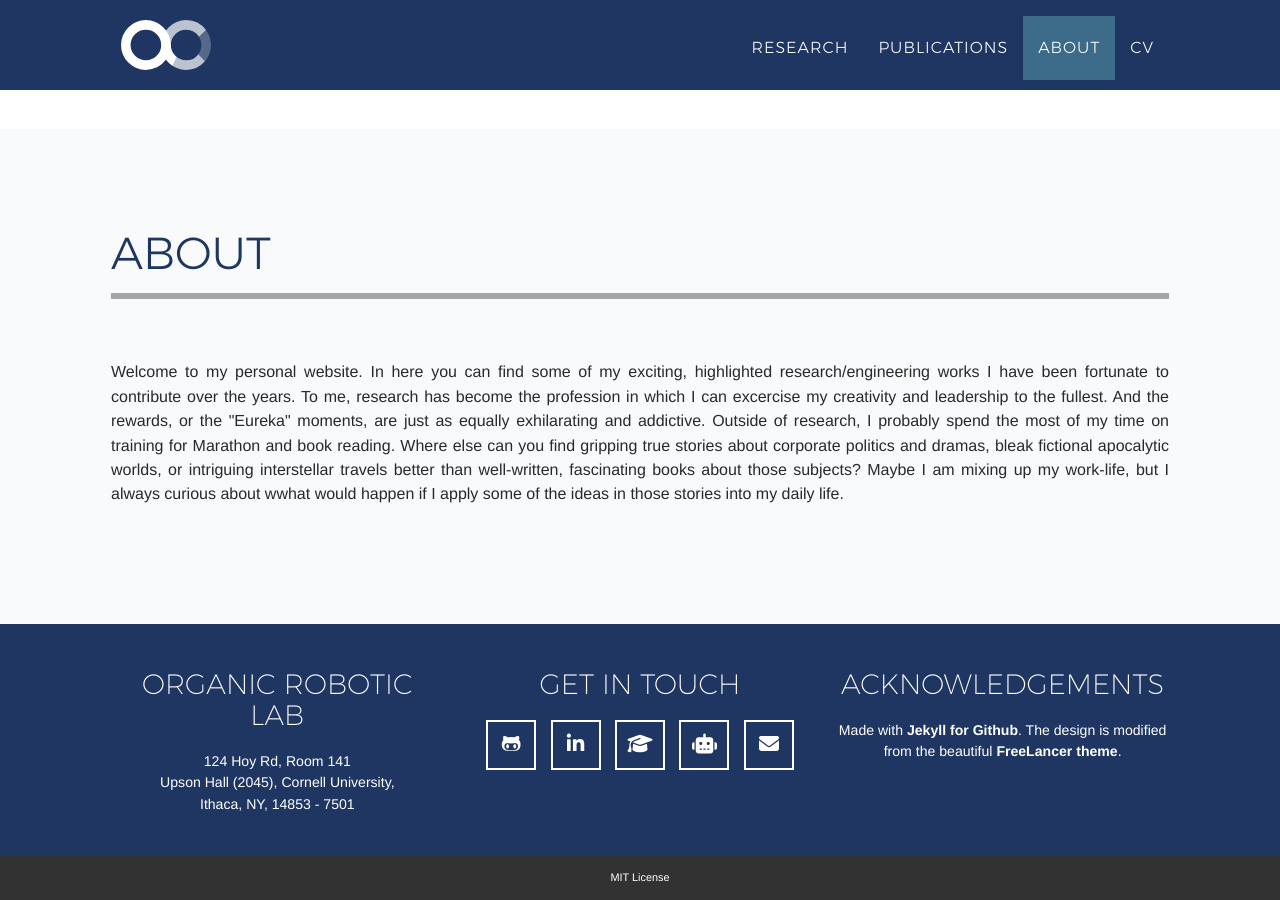
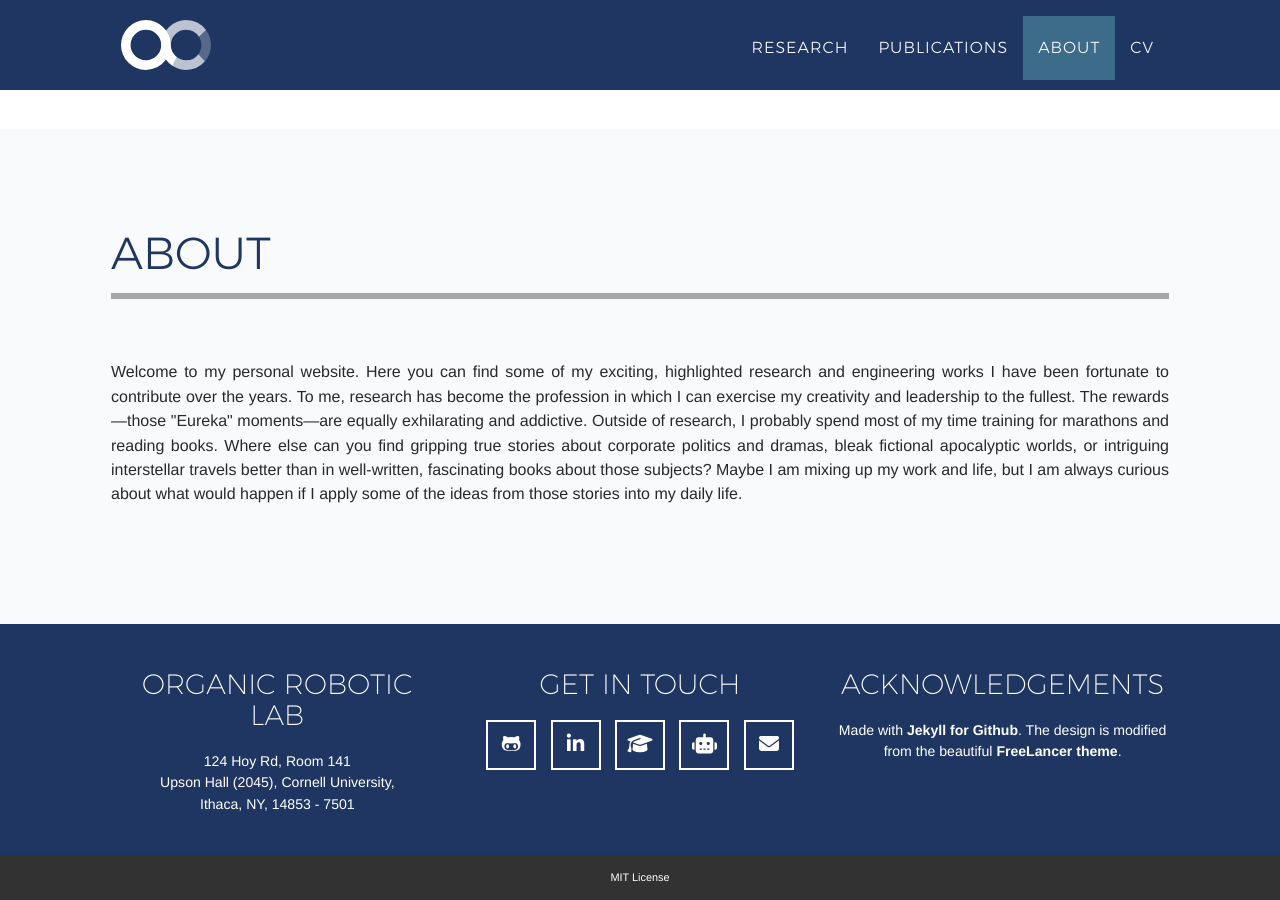
Before and after one commit to KhoiDLy/KhoiDLy.github.io, a Jekyll site: the page built from blog.html, in a window 1280 px wide and 900 px high, scrolled down 1407 px. Built offline with Jekyll 4.4.1, drawn with Linux system fonts in a browser that asks for light colours; nearby versions of some CDN libraries; some web fonts are replaced.

Commit message:
Fix some grammar on the about page

```diff
--- a/_includes/about.html
+++ b/_includes/about.html
@@ -11,9 +11,9 @@
             <div class="row">
                 <div class="col-lg-1"></div>
                 <div class="col-lg-12">
-                    <p>{{ site.description }} In here you can find some of my exciting, highlighted research/engineering works I have been fortunate to contribute over the years. To me, research has become the profession in which I can excercise my creativity and leadership to the fullest. And the rewards, or the "Eureka" moments, are just as equally exhilarating and addictive.
+                    <p>{{ site.description }} Here you can find some of my exciting, highlighted research and engineering works I have been fortunate to contribute over the years. To me, research has become the profession in which I can exercise my creativity and leadership to the fullest. The rewards—those "Eureka" moments—are equally exhilarating and addictive.
 
-                        Outside of research, I probably spend the most of my time on training for Marathon and book reading. Where else can you find gripping true stories about corporate politics and dramas, bleak fictional apocalytic worlds, or intriguing interstellar travels better than well-written, fascinating books about those subjects? Maybe I am mixing up my work-life, but I always curious about wwhat would happen if I apply some of the ideas in those stories into my daily life.
+                        Outside of research, I probably spend most of my time training for marathons and reading books. Where else can you find gripping true stories about corporate politics and dramas, bleak fictional apocalyptic worlds, or intriguing interstellar travels better than in well-written, fascinating books about those subjects? Maybe I am mixing up my work and life, but I am always curious about what would happen if I apply some of the ideas from those stories into my daily life.
                     </p>
                 </div>
                 <!-- <div class="col-lg-4">
```
Also changed, not shown: index.html (+9 -9 lines).
